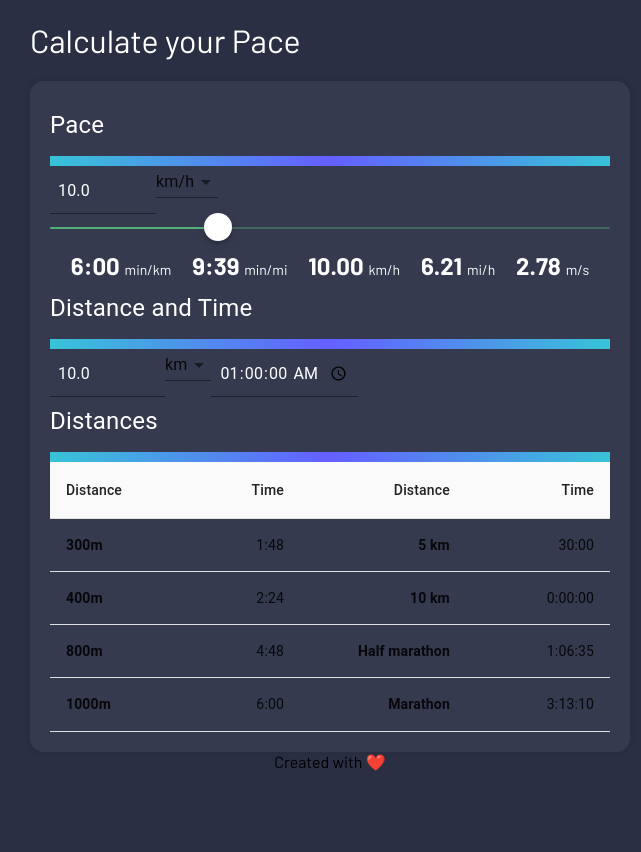
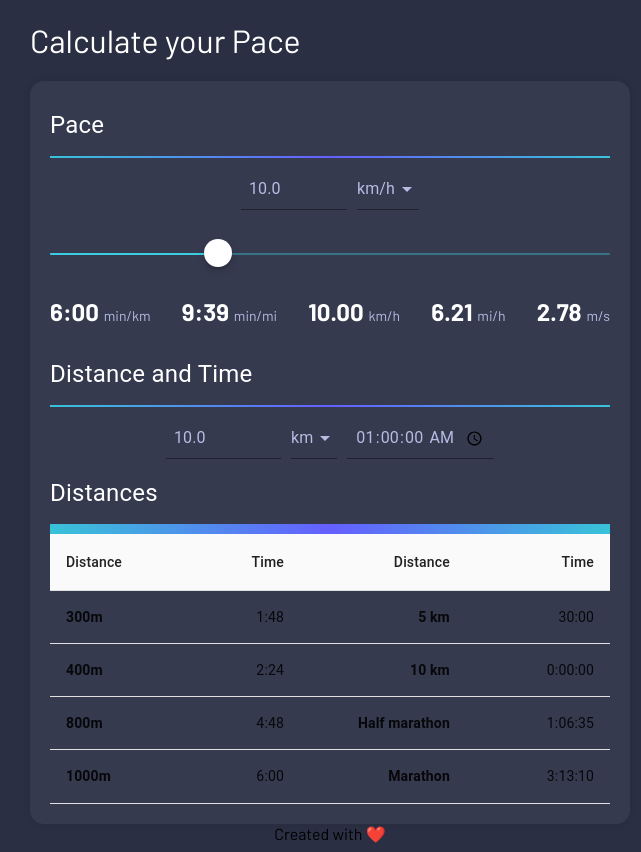
Before and after one commit to gilbertlucas46/react-pace-calc-app, a React (Create React App) app: page / in a window 1280 px wide. Shown: the whole page, without its empty margins (310-951 px from the left). Before the commit the page ends 800 px from the top, so only its background shows below. Built offline with nearby package versions, Linux system fonts and the light colour scheme.

Commit message:
Styled Inputs

```diff
--- a/src/components/DistanceInput.js
+++ b/src/components/DistanceInput.js
@@ -8,9 +8,11 @@ import FormControl from "@material-ui/core/FormControl";
 import FormLabel from "@material-ui/core/FormLabel";
 
 const DistanceContainer = styled.div`
-  .Inputs {
-    display: flex;
-  }
+  .inputs  {
+      div, svg{
+        color:  ${props => props.theme.colors.white};
+      }
+    }
 `;
 
 class DistanceInput extends Component {
@@ -59,8 +61,8 @@ class DistanceInput extends Component {
 
     return (
       <DistanceContainer>
-        <div className="Inputs">
-          <FormControl component="fieldset">
+        <div className="contents">
+          <FormControl component="fieldset" className="title">
             <FormLabel component="legend">Distance and Time</FormLabel>
             <div>
               <TextField
@@ -68,6 +70,7 @@ class DistanceInput extends Component {
                 name="distance"
                 value={distanceFormatted}
                 onChange={onChangeDistance}
+                className="Inputs"
                 inputProps={{
                   min: 0,
                   max: 300,
@@ -79,6 +82,7 @@ class DistanceInput extends Component {
                 name="distanceUnit"
                 value={distanceUnit}
                 onChange={onChangeDistanceUnit}
+                className="Inputs"
               >
                 <MenuItem key="km" value="km">
                   km
@@ -92,6 +96,7 @@ class DistanceInput extends Component {
                 name="time"
                 value={time}
                 onChange={onChangeTime}
+                className="Inputs"
                 inputProps={{
                   step: 1,
                   required: true
--- a/src/components/Layout.js
+++ b/src/components/Layout.js
@@ -11,6 +11,8 @@ const theme = {
     blueDark: "#2a2f43",
     blueLight: "#353a4f",
     highLights: "#38c3d8",
+    purpleLight: "#b6bce2",
+    sea: "#3bcde2",
     white: "#ffff",
   },
   fonts: ["sans-serif", "Roboto"],
--- a/src/components/PaceInput.js
+++ b/src/components/PaceInput.js
@@ -13,28 +13,14 @@ import Formatter from "./utils/Formatter";
 import paceUnits from "./utils/PaceUnits";
 
 
-const PaceInputContainer = styled.div`
-  .contents {
-    display: flex;
-    justify-content: space-evenly;
-  }
-  .paces {
-    text-align:center;
-    small {
-      color:  ${props => props.theme.colors.white};
-      font-weight: normal;
-      font-size: 14px;
-    }
-  }
-`;
-
 const iOSBoxShadow =
   '0 3px 1px rgba(0,0,0,0.1),0 4px 8px rgba(0,0,0,0.13),0 0 0 1px rgba(0,0,0,0.02)';
 
 const RangeSLider = withStyles({
   root: {
-    color: '#52af77',
+    color: '#3bcde2',
     height: 8,
+    margin: '20px 0',
   },
   thumb: {
     height: 28,
@@ -121,9 +107,9 @@ class PaceInput extends React.Component {
     }
 
     return (
-      <PaceInputContainer>
+      <>
         <div className="contents">
-          <FormControl component="fieldset">
+          <FormControl component="fieldset" className="title">
             <FormLabel component="legend">Pace</FormLabel>
             <div>
               <TextField
@@ -131,6 +117,7 @@ class PaceInput extends React.Component {
                 name="pace"
                 value={valueInUnit}
                 onChange={this.onChangeValueInUnit}
+                className="Inputs"
                 inputProps={{
                   min: unitObject.min,
                   max: unitObject.max,
@@ -142,6 +129,7 @@ class PaceInput extends React.Component {
                 name="paceUnit"
                 value={unit}
                 onChange={onChangeUnit}
+                className="Inputs"
               >
                 {paceUnits.map(option => (
                   <MenuItem key={option.name} value={option.name}>
@@ -160,17 +148,19 @@ class PaceInput extends React.Component {
           </FormControl>
         </div>
         <div className="contents">
+          <div className="paces">
             {(() => {
               if (true) {
                 return paceUnits.map(unit => (
-                <div key={unit.name} className="paces">
+                  <div key={unit.name}>
                     {Formatter.formatUnit(unit, value)} <small>{unit.name}</small>
                   </div>
                 ));
               }
             })()}
           </div>
-      </PaceInputContainer>
+        </div>
+      </>
     );
   }
 }
--- a/src/components/styles/form.js
+++ b/src/components/styles/form.js
@@ -25,6 +25,31 @@ const Form = styled.form`
     display: block;
     margin-bottom: 1rem;
   }
+  .Inputs {
+    flex-flow: inherit;
+    margin: 0 5px;
+  }
+  .contents {
+    .Inputs  {
+      > div, svg{
+        color:  ${props => props.theme.colors.purpleLight};
+      }
+    }
+  }
+  .paces {
+    display: flex;
+    justify-content: space-between;
+    margin-bottom: 20px;
+    div {
+      justify-content: space-evenly;
+    }
+    text-align:center;
+    small {
+      color:  ${props => props.theme.colors.purpleLight};
+      font-weight: normal;
+      font-size: 14px;
+    }
+  }
   input,
   textarea,
   select {
@@ -34,7 +59,7 @@ const Form = styled.form`
     height: 32px;
     border: 0;
     border-radius: 4px;
-    color: ${props => props.theme.colors.white};
+    color: ${props => props.theme.colors.purpleLight};
   }
   button {
     width: auto;
@@ -55,6 +80,27 @@ const Form = styled.form`
       margin-bottom: .3em;
       line-height: 2em;
     }
+    &.title {
+      &:before {
+        height: 2px;
+      }
+    }
+    > div {
+      display: flex;
+      justify-content: center;
+      margin: 10px -5px;
+      .Inputs {
+        flex-flow: inherit;
+        margin: 0 5px;
+        div {
+          height: 42px;
+          line-height:42px;
+          &:focus {
+            background-color: transparent;
+          }
+        }
+      }
+    }
     &[disabled] {
       opacity: 0.5;
     }
```
Lines whose indentation alone changed are shown as unchanged.
